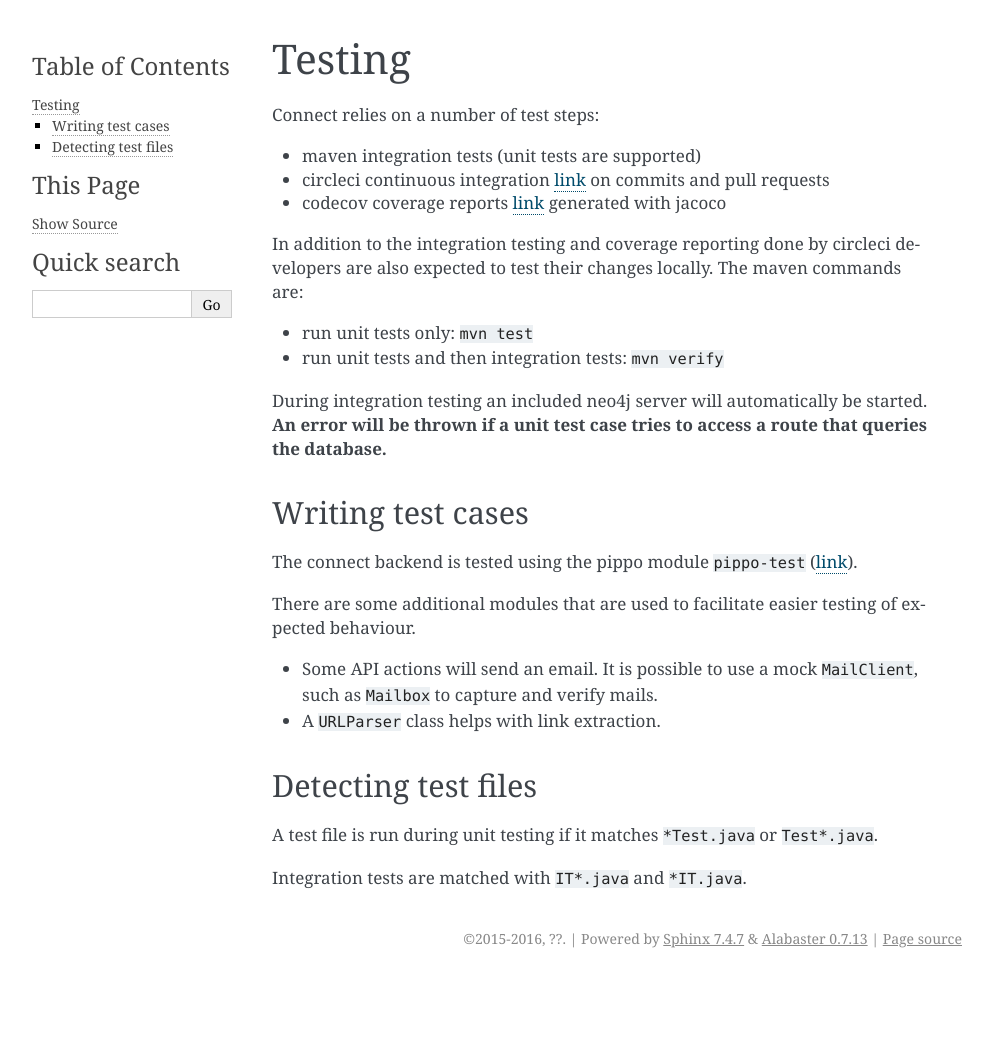
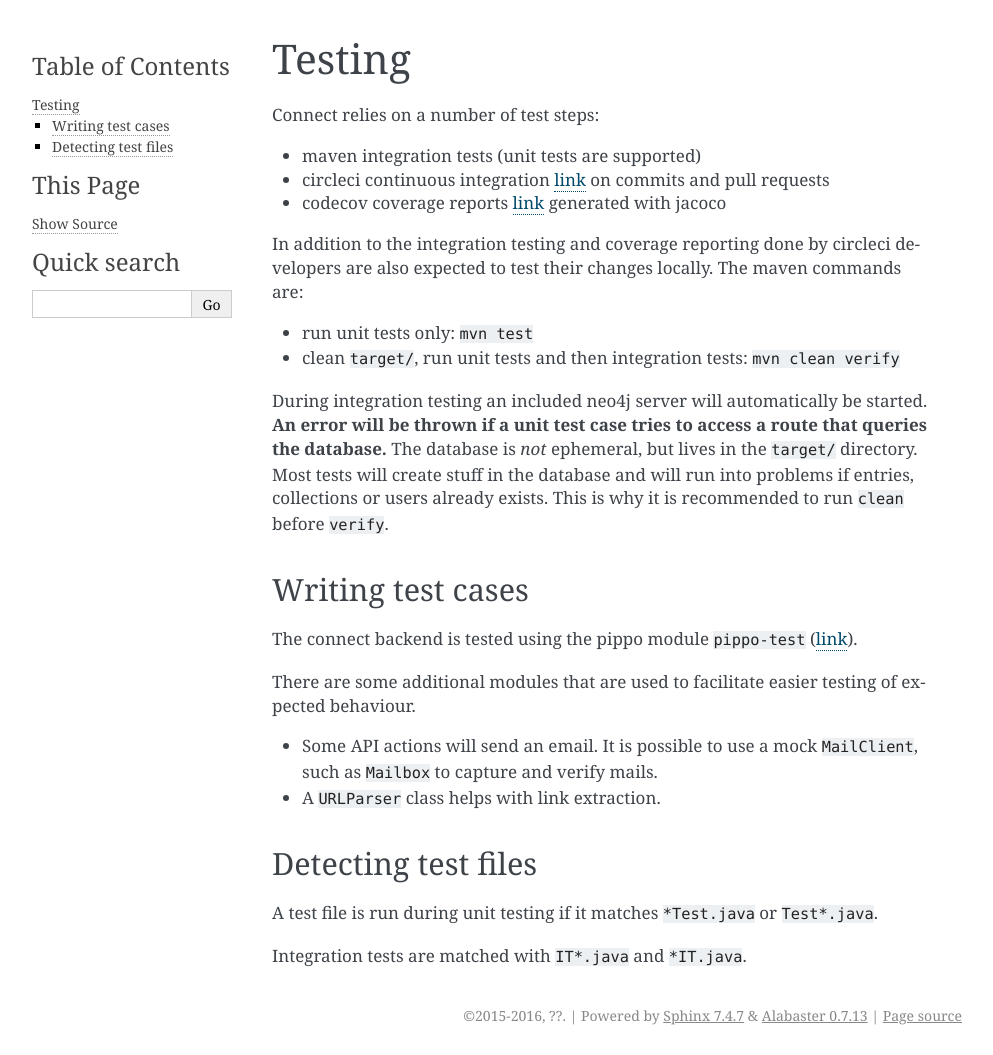
Before and after one commit to sergiorico/backend, a Sphinx documentation site: the page built from docs/user-guide/testing.md, in a window 1280 px wide. Shown: the whole page, without its empty margins (148-1141 px from the left). Built offline with Sphinx 7.4.7, drawn with Linux system fonts in a browser that asks for light colours; before the commit the page ends 978 px from its top, so only the background shows below that.

Commit message:
Explain why we use 'mvn clean verify'

```diff
--- a/docs/user-guide/testing.md
+++ b/docs/user-guide/testing.md
@@ -10,9 +10,9 @@ Connect relies on a number of test steps:
 In addition to the integration testing and coverage reporting done by circleci developers are also expected to test their changes locally. The maven commands are:
 
  - run unit tests only: `mvn test`
- - run unit tests and then integration tests: `mvn verify`
+ - clean `target/`, run unit tests and then integration tests: `mvn clean verify`
 
-During integration testing an included neo4j server will automatically be started. **An error will be thrown if a unit test case tries to access a route that queries the database.**
+During integration testing an included neo4j server will automatically be started. **An error will be thrown if a unit test case tries to access a route that queries the database.** The database is *not* ephemeral, but lives in the `target/` directory. Most tests will create stuff in the database and will run into problems if entries, collections or users already exists. This is why it is recommended to run `clean` before `verify`.
 
 Writing test cases
 ------------------
```
